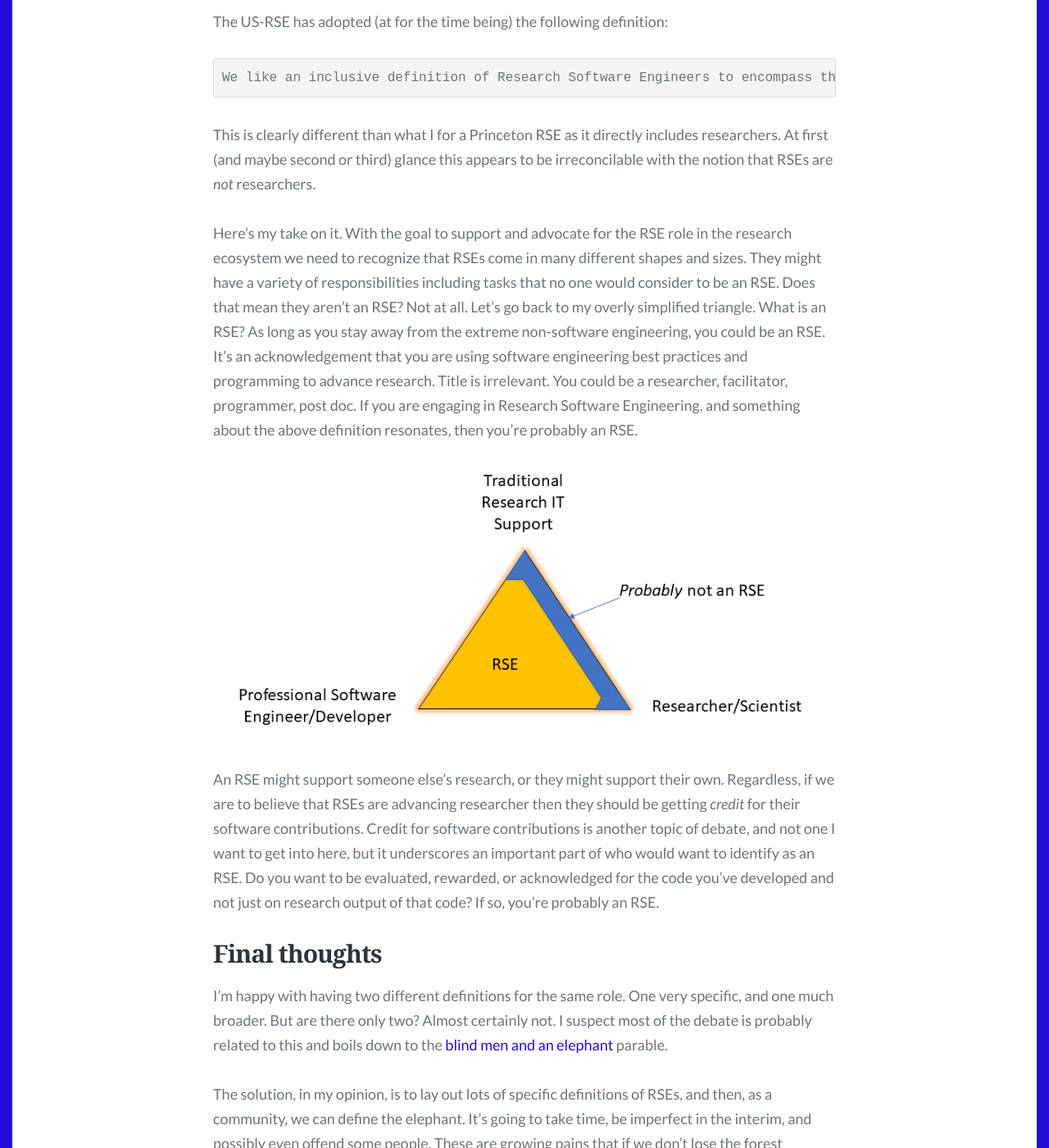
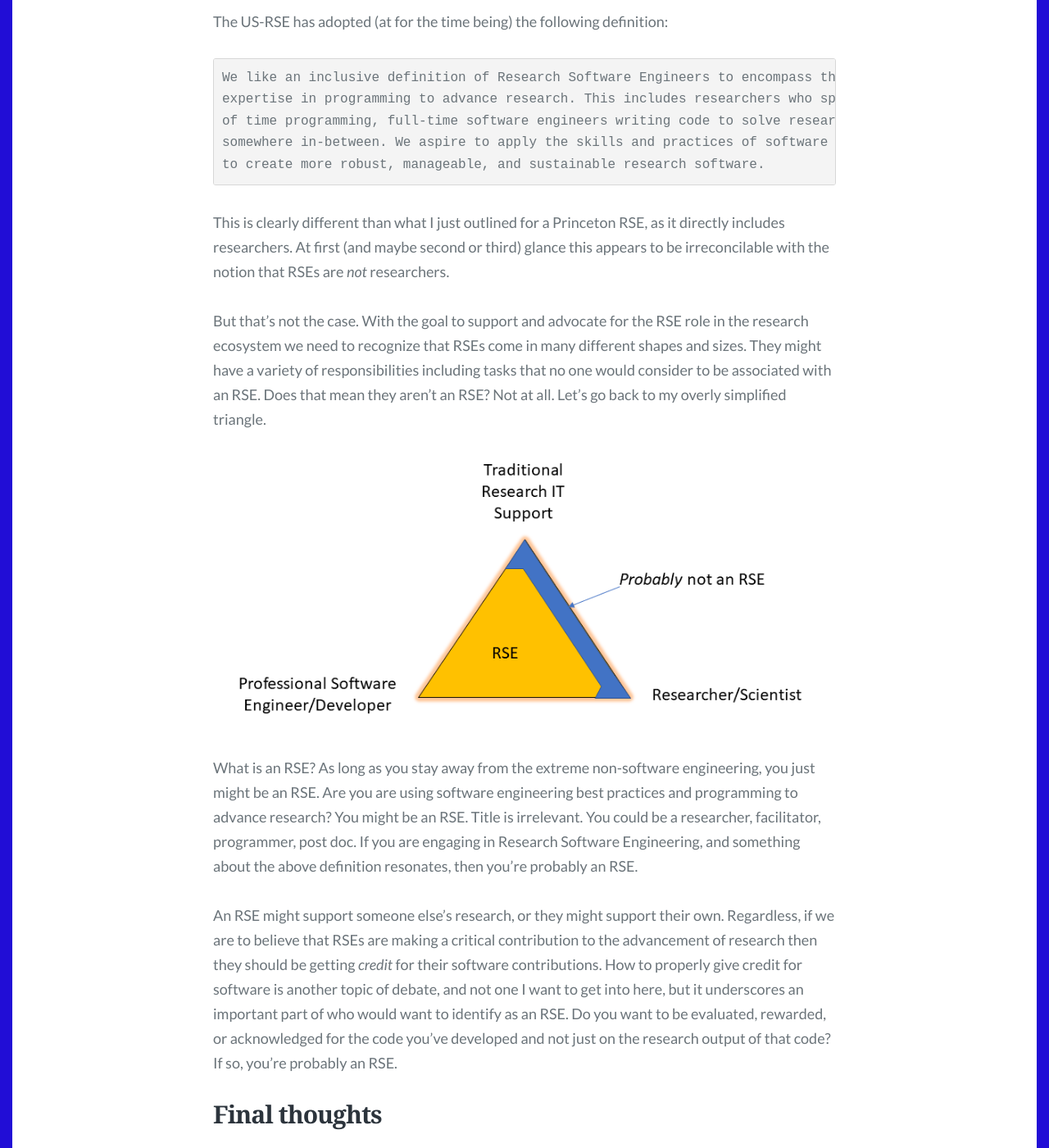
Before and after one commit to cosden/cosden.github.io, a Jekyll site: the page built from _posts/2019-09-26-what-is-an-rse.md, in a window 1280 px wide and 1400 px high, scrolled down 3758 px. Shown: the whole window at 82% size. Built offline with Jekyll 4.4.1, drawn with Linux system fonts in a browser that asks for light colours; some web fonts are replaced; some of the changed text lies outside the part shown.

Commit message:
Update what is rse post

```diff
--- a/_posts/2019-09-26-what-is-an-rse.md
+++ b/_posts/2019-09-26-what-is-an-rse.md
@@ -52,21 +52,27 @@ Next up...what should a national definition of an RSE be?
 
 The US-RSE has adopted (at for the time being) the following definition:
 
-    We like an inclusive definition of Research Software Engineers to encompass those who regularly use expertise in programming to advance research. This includes researchers who spend a significant amount of time programming, full-time software engineers writing code to solve research problems, and those somewhere in-between. We aspire to apply the skills and practices of software development to research to create more robust, manageable, and sustainable research software.
+    We like an inclusive definition of Research Software Engineers to encompass those who regularly use
+    expertise in programming to advance research. This includes researchers who spend a significant amount
+    of time programming, full-time software engineers writing code to solve research problems, and those
+    somewhere in-between. We aspire to apply the skills and practices of software development to research
+    to create more robust, manageable, and sustainable research software.
 
-This is clearly different than what I for a Princeton RSE as it directly includes researchers.  At first (and maybe second or third) glance this appears to be irreconcilable with the notion that RSEs are *not* researchers.
+This is clearly different than what I just outlined for a Princeton RSE, as it directly includes researchers.  At first (and maybe second or third) glance this appears to be irreconcilable with the notion that RSEs are *not* researchers.
 
-Here’s my take on it.  With the goal to support and advocate for the RSE role in the research ecosystem we need to recognize that RSEs come in many different shapes and sizes. They might have a variety of responsibilities including tasks that no one would consider to be an RSE.  Does that mean they aren’t an RSE? Not at all.  Let’s go back to my overly simplified triangle.  What is an RSE?  As long as you stay away from the extreme non-software engineering, you could be an RSE.  It’s an acknowledgement that you are using software engineering best practices and programming to advance research.  Title is irrelevant.  You could be a researcher, facilitator, programmer, post doc.  If you are engaging in Research Software Engineering, and something about the above definition resonates, then you’re probably an RSE.
+But that's not the case.  With the goal to support and advocate for the RSE role in the research ecosystem we need to recognize that RSEs come in many different shapes and sizes. They might have a variety of responsibilities including tasks that no one would consider to be associated with an RSE.  Does that mean they aren’t an RSE? Not at all.  Let’s go back to my overly simplified triangle.
 
 ![Diagram of broader RSE definition](/assets/images/posts/2019/US-RSE-diagram.png)
 
 
+What is an RSE?  As long as you stay away from the extreme non-software engineering, you just might be an RSE.  Are you are using software engineering best practices and programming to advance research?  You might be an RSE.  Title is irrelevant.  You could be a researcher, facilitator, programmer, post doc.  If you are engaging in Research Software Engineering, and something about the above definition resonates, then you’re probably an RSE.
 
-An RSE might support someone else’s research, or they might support their own.  Regardless, if we are to believe that RSEs are advancing researcher then they should be getting *credit* for their software contributions.  Credit for software contributions is another topic of debate, and not one I want to get into here, but it underscores an important part of who would want to identify as an RSE.  Do you want to be evaluated, rewarded, or acknowledged for the code you’ve developed and not just on research output of that code?  If so, you’re probably an RSE.
+An RSE might support someone else’s research, or they might support their own.  Regardless, if we are to believe that RSEs are making a critical contribution to the advancement of research then they should be getting *credit* for their software contributions.  How to properly give credit for software is another topic of debate, and not one I want to get into here, but it underscores an important part of who would want to identify as an RSE.  Do you want to be evaluated, rewarded, or acknowledged for the code you’ve developed and not just on the research output of that code?  If so, you’re probably an RSE.
+
 
 
 ## Final thoughts
 
-I’m happy with having two different definitions for the same role.  One very specific, and one much broader.  But are there only two?  Almost certainly not.  I suspect most of the debate is probably related to this and boils down to the [blind men and an elephant](https://en.wikipedia.org/wiki/Blind_men_and_an_elephant) parable.
+I’m happy with having two different definitions for the same phrase.  One is very specific, and one much broader.  But are there only two?  Almost certainly not, especially on the specific side.  I suspect most of the debate is probably related to this and boils down to the [blind men and an elephant](https://en.wikipedia.org/wiki/Blind_men_and_an_elephant) parable.
 
-The solution, in my opinion, is to lay out lots of specific definitions of RSEs, and then, as a community, we can define the elephant.  It’s going to take time, be imperfect in the interim, and possibly even offend some people.  These are growing pains that if we don’t lose the forest through the trees, we’ll sort it out.
+The best path forward, in my opinion, is to lay out as many of specific definitions of RSEs, and then, as a community, we can define the elephant.  It’s going to take time, be imperfect in the interim, and possibly even offend some people.  These are growing pains.  As long as we don’t lose the forest through the trees, we’ll sort it out.
```
